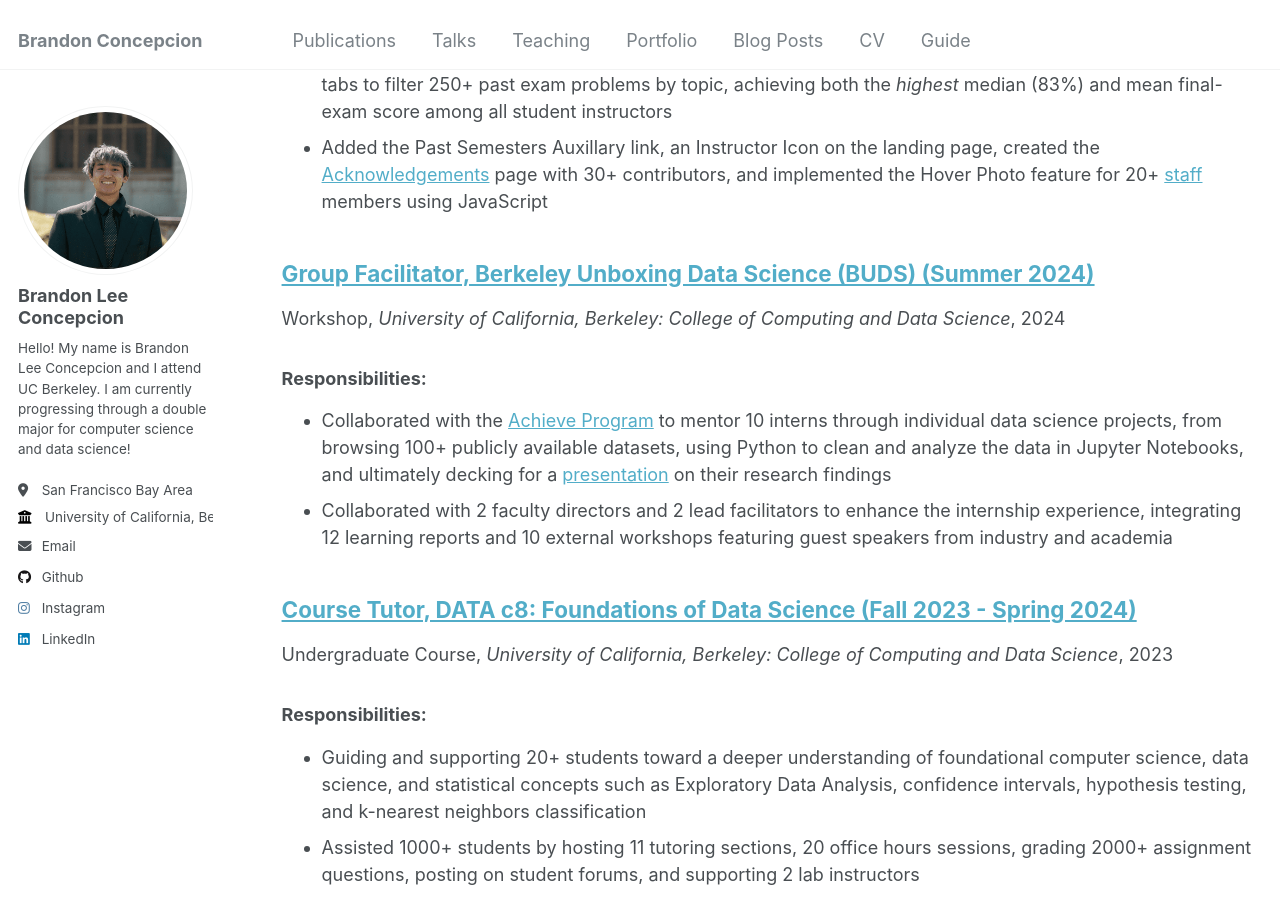
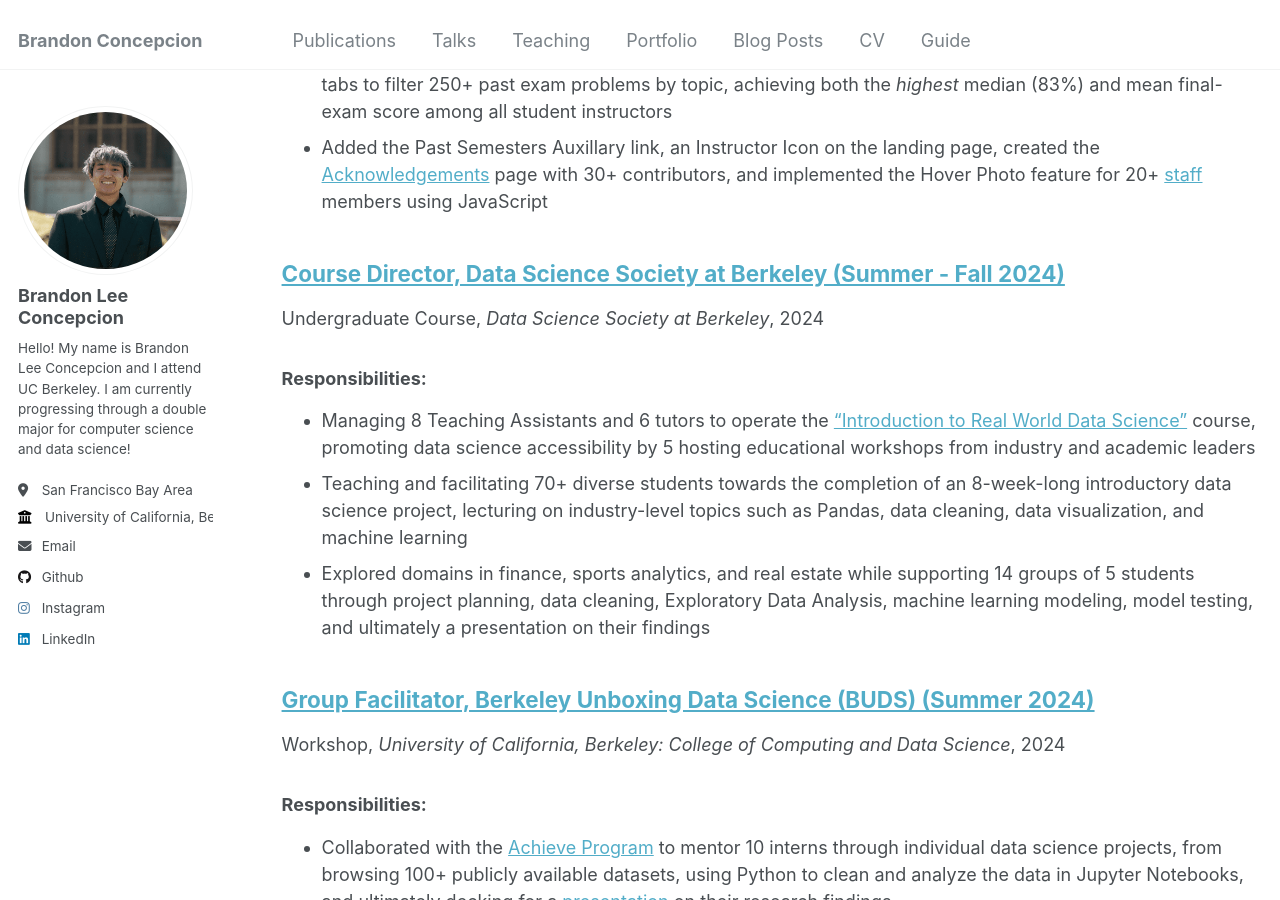
Before and after one commit to brandonconcepcion/brandonconcepcion.github.io, a Jekyll site: the page built from _pages/teaching.html, in a window 1280 px wide and 900 px high, scrolled down 621 px. Built offline with Jekyll 4.4.1, drawn with Linux system fonts in a browser that asks for light colours.

Commit message:
DSS experience

```diff
--- a/_teaching/teaching2.md
+++ b/_teaching/teaching2.md
@@ -1,31 +1,45 @@
 ---
-title: "Group Facilitator, Berkeley Unboxing Data Science (BUDS) (Summer 2024)"
+title: "Course Director, Data Science Society at Berkeley (Summer - Fall 2024)"
 collection: teaching
-type: "Workshop"
-permalink: /teaching/2024-spring-teaching-2
-venue: "University of California, Berkeley: College of Computing and Data Science"
-date: 2024-07-05
+type: "Undergraduate Course"
+permalink: /teaching/2024-spring-teaching-3
+venue: "Data Science Society at Berkeley"
+date: 2024-09-15
 location: "Berkeley, California"
 order: 2
 ---
 
 ### Responsibilities:
-* Collaborated with the [Achieve Program](https://achieveprogram.org/) to mentor 10 interns through individual data science projects, from browsing 100+ publicly available datasets, using Python to clean and analyze the data in Jupyter Notebooks, and ultimately decking for a <a href = "https://drive.google.com/drive/folders/1UO74eXEU5q_0TwPg9QWzYkzDQLNNoxqo?usp=sharing" target = "_blank">presentation</a> on their research findings
-* Collaborated with 2 faculty directors and 2 lead facilitators to enhance the internship experience, integrating 12 learning reports and 10 external workshops featuring guest speakers from industry and academia
+* Managing 8 Teaching Assistants and 6 tutors to operate the <a href = "https://dss-data198.github.io/Data198/index.html" target = "_blank">“Introduction to Real World Data Science”</a> course, promoting data science accessibility by 5 hosting educational workshops from industry and academic leaders
+* Teaching and facilitating 70+ diverse students towards the completion of an 8-week-long introductory data science project, lecturing on industry-level topics such as Pandas, data cleaning, data visualization, and machine learning
+* Explored domains in finance, sports analytics, and real estate while supporting 14 groups of 5 students through project planning, data cleaning, Exploratory Data Analysis, machine learning modeling, model testing, and ultimately a presentation on their findings
+
 
 ## Photos
 
 <div style = "margin-top: 25px; display: grid; grid-template-columns: 400px 400px; grid-column-gap: 50px; row-gap: 5px; margin-left: 45px; align-items: end;">
     <div>
-        <img style = "width: 400px; border-radius: 25px; margin-bottom: 10px; box-shadow: 7px 6px 15px rgb(0,0,0,0.45);" src = "../images/Teaching/buds_camp.jpg">
+        <img style = "width: 400px; border-radius: 25px; margin-bottom: 10px; box-shadow: 7px 6px 15px rgb(0,0,0,0.45);" src = "../images/Teaching/spacadev.jpg">
         <div  style = "display: flex; justify-content: center; width = 100%; font-family: Arial; ">
-            <p>🗼 BUDS visits the Campanile!</p>
+            <p>🐤 Academic Development Committee</p>
         </div>
     </div>
      <div>
-        <img style = "width: 400px; border-radius: 25px; margin-bottom: 10px; box-shadow: 7px 6px 15px rgb(0,0,0,0.45);" src = "../images/Teaching/guest.png">
+        <img style = "width: 400px; border-radius: 25px; margin-bottom: 10px; box-shadow: 7px 6px 15px rgb(0,0,0,0.45);" src = "../images/Teaching/dssgroup.JPG">
         <div  style = "display: flex; justify-content: center; width = 100%; font-family: Arial;">
-            <p>🗣️ Zoom with Speaker <a href = "https://www.linkedin.com/in/jessica-golden-/" target = "_blank">Jessica Golden</a></p>
+            <p>🗃️ <a href = "https://dssberkeley.com/" target = "_blank">Data Science Society</a> at Berkeley</p>
+        </div>
+    </div>
+    <div>
+        <img style = "width: 400px; border-radius: 25px; margin-bottom: 10px; box-shadow: 7px 6px 15px rgb(0,0,0,0.45);" src = "../images/Teaching/firstlecture.JPG">
+        <div  style = "display: flex; justify-content: center; width = 100%; font-family: Arial;">
+            <p>📊 Lecture on EDA with <a href = "https://www.linkedin.com/in/madhuri-suresh0404/" target = "_blank">Madhuri Suresh</a></p>
+        </div>
+    </div>
+    <div>
+        <img style = "width: 400px; border-radius: 25px; margin-bottom: 10px; box-shadow: 7px 6px 15px rgb(0,0,0,0.45);" src = "../images/Teaching/acadevmeeting.JPG">
+        <div  style = "display: flex; justify-content: center; width = 100%; font-family: Arial;">
+            <p>✅ First Academic Development Meeting</p>
         </div>
     </div>
 </div>
--- a/_teaching/teaching3.md
+++ b/_teaching/teaching3.md
@@ -1,44 +1,31 @@
 ---
-title: "Course Tutor, DATA c8: Foundations of Data Science (Fall 2023 - Spring 2024)"
+title: "Group Facilitator, Berkeley Unboxing Data Science (BUDS) (Summer 2024)"
 collection: teaching
-type: "Undergraduate Course"
-permalink: /teaching/2024-spring-teaching-4
+type: "Workshop"
+permalink: /teaching/2024-spring-teaching-3
 venue: "University of California, Berkeley: College of Computing and Data Science"
-date: 2023-08-15
+date: 2024-07-05
 location: "Berkeley, California"
-order: 4
+order: 3
 ---
 
 ### Responsibilities:
-* Guiding and supporting 20+ students toward a deeper understanding of foundational computer science, data science, and statistical concepts such as Exploratory Data Analysis, confidence intervals, hypothesis testing, and k-nearest neighbors classification
-* Assisted 1000+ students by hosting 11 tutoring sections, 20 office hours sessions, grading 2000+ assignment questions, posting on student forums, and supporting 2 lab instructors
-
+* Collaborated with the [Achieve Program](https://achieveprogram.org/) to mentor 10 interns through individual data science projects, from browsing 100+ publicly available datasets, using Python to clean and analyze the data in Jupyter Notebooks, and ultimately decking for a <a href = "https://drive.google.com/drive/folders/1UO74eXEU5q_0TwPg9QWzYkzDQLNNoxqo?usp=sharing" target = "_blank">presentation</a> on their research findings
+* Collaborated with 2 faculty directors and 2 lead facilitators to enhance the internship experience, integrating 12 learning reports and 10 external workshops featuring guest speakers from industry and academia
 
 ## Photos
 
 <div style = "margin-top: 25px; display: grid; grid-template-columns: 400px 400px; grid-column-gap: 50px; row-gap: 5px; margin-left: 45px; align-items: end;">
     <div>
-        <img style = "width: 400px; border-radius: 25px; margin-bottom: 10px; box-shadow: 7px 6px 15px rgb(0,0,0,0.45);" src = "../images/Teaching/midterm.JPG">
+        <img style = "width: 400px; border-radius: 25px; margin-bottom: 10px; box-shadow: 7px 6px 15px rgb(0,0,0,0.45);" src = "../images/Teaching/buds_camp.jpg">
         <div  style = "display: flex; justify-content: center; width = 100%; font-family: Arial; ">
-            <p>📝 <a href = "https://www.linkedin.com/in/sarsong/" target = "_blank">Sarah's</a> Midterm Review Lecture + <a href = "https://www.linkedin.com/in/kelsey-ley/" target = "_blank">Kelsey</a></p>
+            <p>🗼 BUDS visits the Campanile!</p>
         </div>
     </div>
      <div>
-        <img style = "width: 400px; border-radius: 25px; margin-bottom: 10px; box-shadow: 7px 6px 15px rgb(0,0,0,0.45);" src = "../images/Teaching/meeting.jpeg">
+        <img style = "width: 400px; border-radius: 25px; margin-bottom: 10px; box-shadow: 7px 6px 15px rgb(0,0,0,0.45);" src = "../images/Teaching/guest.png">
         <div  style = "display: flex; justify-content: center; width = 100%; font-family: Arial;">
-            <p>🤝 Tutor Meeting with <a href = "https://www.linkedin.com/in/dagny-streit/" target = "_blank">Dagny</a></p>
-        </div>
-    </div>
-    <div>
-        <img style = "width: 400px; border-radius: 25px; margin-bottom: 10px; box-shadow: 7px 6px 15px rgb(0,0,0,0.45);" src = "../images/Teaching/tahoe.jpg">
-        <div  style = "display: flex; justify-content: center; width = 100%; font-family: Arial;">
-            <p>🚣 Data 8 Trip to Lake Tahoe!</p>
-        </div>
-    </div>
-    <div>
-        <img style = "width: 400px; border-radius: 25px; margin-bottom: 10px; box-shadow: 7px 6px 15px rgb(0,0,0,0.45);" src = "../images/Teaching/proctor.jpg">
-        <div  style = "display: flex; justify-content: center; width = 100%; font-family: Arial;">
-            <p>🙈 Proctoring my first Data 8 Midterm</p>
+            <p>🗣️ Zoom with Speaker <a href = "https://www.linkedin.com/in/jessica-golden-/" target = "_blank">Jessica Golden</a></p>
         </div>
     </div>
 </div>
--- /dev/null
+++ b/_teaching/teaching4.md
@@ -0,0 +1,44 @@
+---
+title: "Course Tutor, DATA c8: Foundations of Data Science (Fall 2023 - Spring 2024)"
+collection: teaching
+type: "Undergraduate Course"
+permalink: /teaching/2024-spring-teaching-4
+venue: "University of California, Berkeley: College of Computing and Data Science"
+date: 2023-08-15
+location: "Berkeley, California"
+order: 4
+---
+
+### Responsibilities:
+* Guiding and supporting 20+ students toward a deeper understanding of foundational computer science, data science, and statistical concepts such as Exploratory Data Analysis, confidence intervals, hypothesis testing, and k-nearest neighbors classification
+* Assisted 1000+ students by hosting 11 tutoring sections, 20 office hours sessions, grading 2000+ assignment questions, posting on student forums, and supporting 2 lab instructors
+
+
+## Photos
+
+<div style = "margin-top: 25px; display: grid; grid-template-columns: 400px 400px; grid-column-gap: 50px; row-gap: 5px; margin-left: 45px; align-items: end;">
+    <div>
+        <img style = "width: 400px; border-radius: 25px; margin-bottom: 10px; box-shadow: 7px 6px 15px rgb(0,0,0,0.45);" src = "../images/Teaching/midterm.JPG">
+        <div  style = "display: flex; justify-content: center; width = 100%; font-family: Arial; ">
+            <p>📝 <a href = "https://www.linkedin.com/in/sarsong/" target = "_blank">Sarah's</a> Midterm Review Lecture + <a href = "https://www.linkedin.com/in/kelsey-ley/" target = "_blank">Kelsey</a></p>
+        </div>
+    </div>
+     <div>
+        <img style = "width: 400px; border-radius: 25px; margin-bottom: 10px; box-shadow: 7px 6px 15px rgb(0,0,0,0.45);" src = "../images/Teaching/meeting.jpeg">
+        <div  style = "display: flex; justify-content: center; width = 100%; font-family: Arial;">
+            <p>🤝 Tutor Meeting with <a href = "https://www.linkedin.com/in/dagny-streit/" target = "_blank">Dagny</a></p>
+        </div>
+    </div>
+    <div>
+        <img style = "width: 400px; border-radius: 25px; margin-bottom: 10px; box-shadow: 7px 6px 15px rgb(0,0,0,0.45);" src = "../images/Teaching/tahoe.jpg">
+        <div  style = "display: flex; justify-content: center; width = 100%; font-family: Arial;">
+            <p>🚣 Data 8 Trip to Lake Tahoe!</p>
+        </div>
+    </div>
+    <div>
+        <img style = "width: 400px; border-radius: 25px; margin-bottom: 10px; box-shadow: 7px 6px 15px rgb(0,0,0,0.45);" src = "../images/Teaching/proctor.jpg">
+        <div  style = "display: flex; justify-content: center; width = 100%; font-family: Arial;">
+            <p>🙈 Proctoring my first Data 8 Midterm</p>
+        </div>
+    </div>
+</div>
```
Also changed, not shown: images/Teaching/acadevmeeting.JPG (added), 5 other files.
